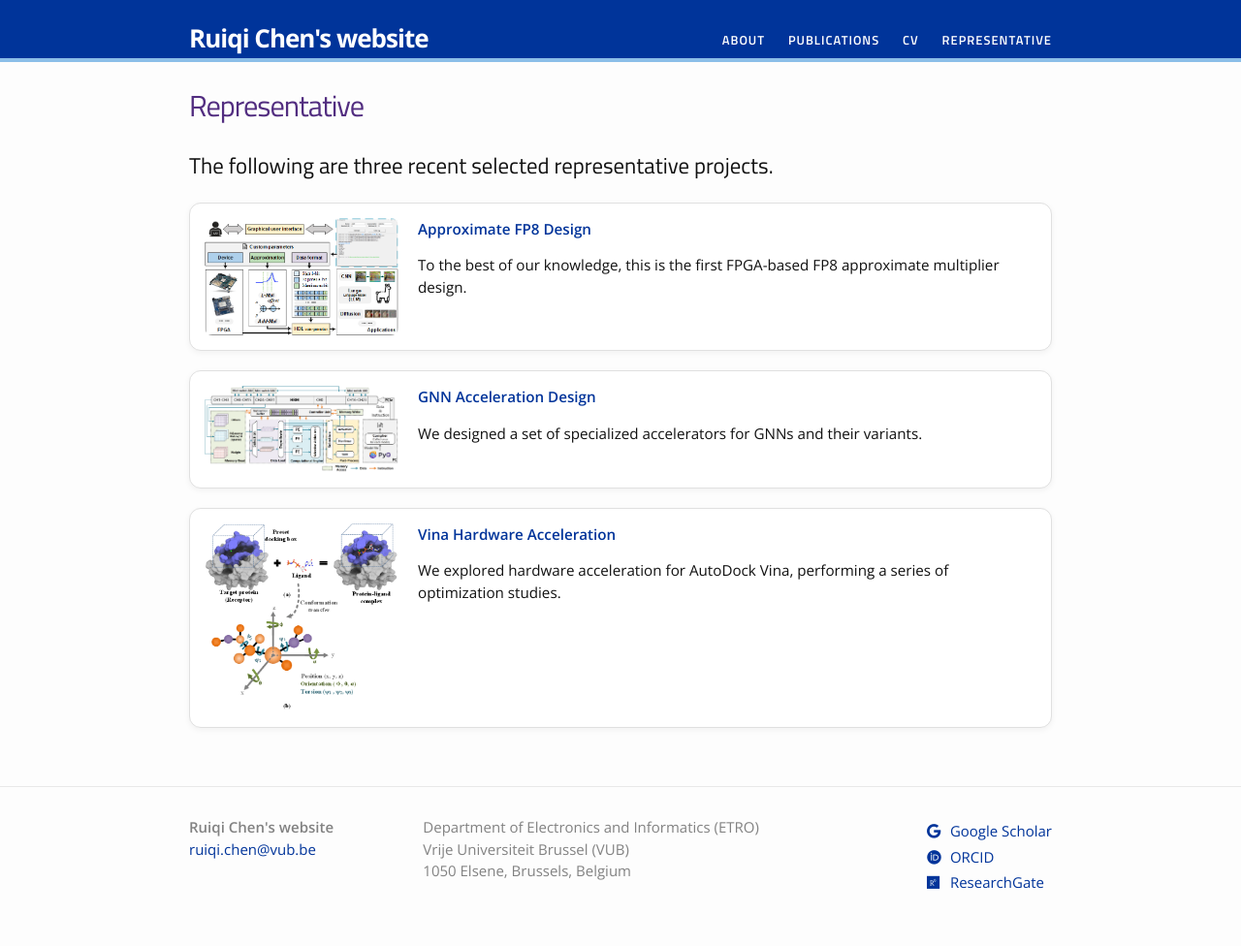
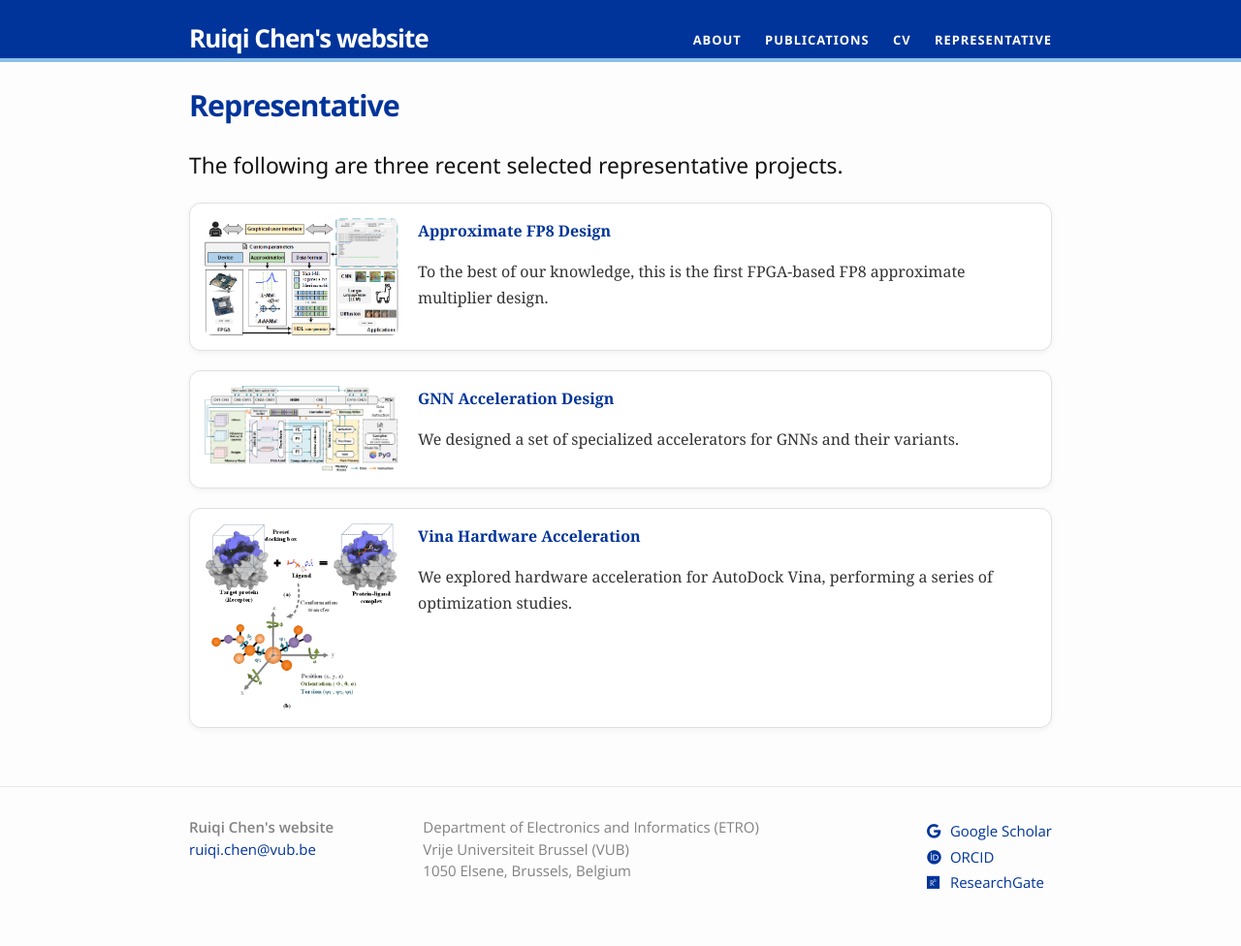
Before and after one commit to ruiqichen7/ruiqichen7.github.io, a Jekyll site: the page built from representative.md, in a window 1280 px wide. Shown: the whole page at 97% size. Built offline with Jekyll 4.4.1, drawn with Linux system fonts in a browser that asks for light colours.

Commit message:
update font

```diff
--- a/_sass/_header.scss
+++ b/_sass/_header.scss
@@ -53,7 +53,7 @@
 	padding: 0;
 	list-style-type: none;
 	text-transform: uppercase;
-		font-family: 'Titillium Web', sans-serif;
+		font-family: 'Segoe UI', sans-serif;
 
 }
 
--- a/_sass/_layout.scss
+++ b/_sass/_layout.scss
@@ -183,8 +183,9 @@ h1 /* .post-title */ {
 /*    font-size: 42px; */
     letter-spacing: -1px;
     line-height: 1;
-		font-family: 'Titillium Web', sans-serif;
-		color: #522d80;
+		font-family: 'Segoe UI', sans-serif;
+    font-weight: 700;
+		color: #00349a;
 
     @include media-query($on-laptop) {
 /*        font-size: 36px; */
@@ -195,7 +196,7 @@ h1 /* .post-title */ {
     margin-bottom: $spacing-unit;
 
     h2 {
-		font-family: 'Titillium Web', sans-serif;
+		font-family: 'Segoe UI', sans-serif;
 	font-weight: 500;
 /*        font-size: 32px; */
 
@@ -205,7 +206,7 @@ h1 /* .post-title */ {
     }
 
     h3 {
-		font-style: italic;
+		font-style: normal;
 /*        font-size: 26px; */
 
         @include media-query($on-laptop) {
@@ -219,6 +220,12 @@ h1 /* .post-title */ {
         @include media-query($on-laptop) {
 /*            font-size: 18px; */
         }
+    }
+    p, ul, ol, blockquote {
+        font-family: Georgia, "Times New Roman", serif;
+        font-size: 1.05em; /* 稍微大一点，提高可读性 */
+        line-height: 1.7;
+        color: #333;
     }
 }
 
@@ -237,7 +244,7 @@ ul.listing {
 ul.listing li.listing-seperator {
 	padding-top: 15px;
 	font-weight: bold;
-	font-family: 'Titillium Web', sans-serif;
+	font-family: 'Segoe UI', sans-serif;
 	font-size: 1.17em;
 }
 
@@ -252,5 +259,5 @@ ul.listing li.listing-item time {
 ul.listing li.listing-item a {
 	color: $clemson-deepblue;
 	font-weight: 400;
-	font-family: 'Titillium Web', sans-serif;
+	font-family: 'Segoe UI', sans-serif;
 }
```
